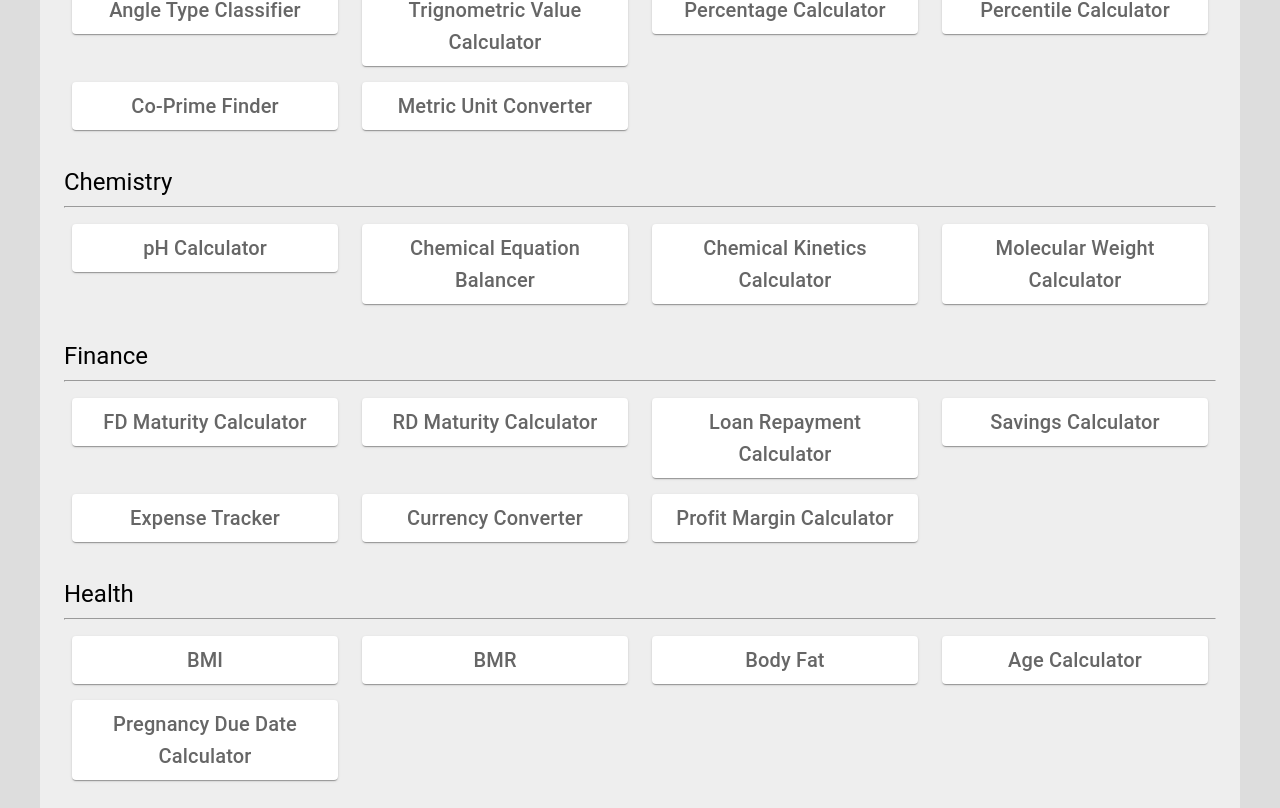
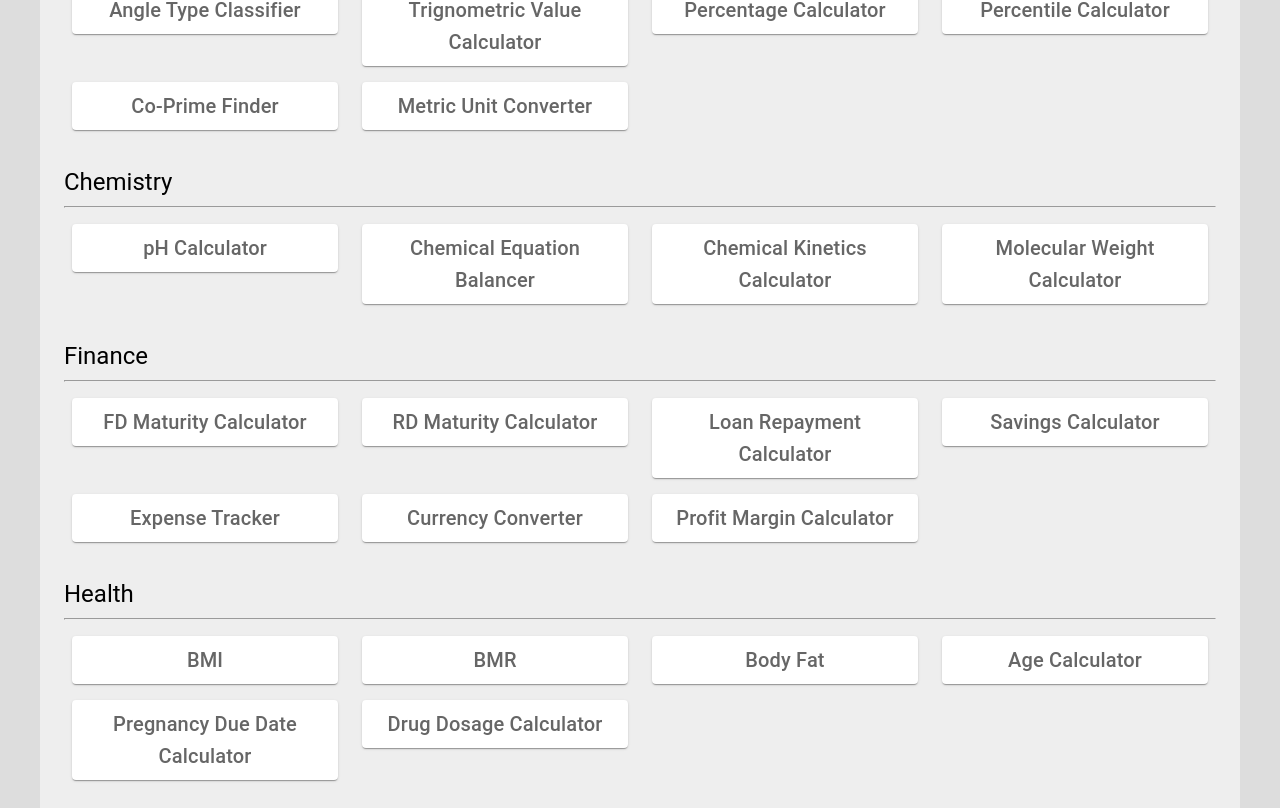
Before and after one commit to SarthakKeshari/calc_for_everything, a React (Create React App) app in the folder calculators/: page / in a window 1280 px wide. Shown: the part 1534-2342 px from the top of the page. Built offline with nearby package versions, Linux system fonts and the light colour scheme.

Commit message:
Added folders for contribution

```diff
--- a/calculators/src/App.js
+++ b/calculators/src/App.js
@@ -82,6 +82,7 @@ import MainCodeEditorWebDev from './computer_science/codeEditorWebDev/MainCodeEd
 import MainFracToDecAndDecToFrac from './computer_science/fracToDecAndDecToFrac/MainFracToDecAndDecToFrac';
 import MainMetricUnitConverter from './mathematical/metricUnitConverter/MainMetricUnitConverter';
 import MainPercentageCalc from './mathematical/percentageCalc/MainPercentageCalc';
+import MainDrugDosageCalc from './health/drugdosageCalc/MainDrugdosageCalc';
 
 function App() {
   return (
@@ -176,6 +177,7 @@ function App() {
             <Route path="bodyfat" element={<MainBodyFat />} />
             <Route path="agecalculator" element={<MainAgeCalculator />} />
             <Route path="pregnancyduedatecalc" element={<MainPregnancyDueDateCalc />} />
+            <Route path="drugdosagecalc" element={<MainDrugDosageCalc />} />
           </Route>
         </Routes>
       </BrowserRouter>
--- a/calculators/src/Home.js
+++ b/calculators/src/Home.js
@@ -109,6 +109,7 @@ export default function Home() {
             <HomeGridItem calcName="Body Fat" path="/bodyfat"/>
             <HomeGridItem calcName="Age Calculator" path="/agecalculator"/>
             <HomeGridItem calcName="Pregnancy Due Date Calculator" path="/pregnancyduedatecalc"/>
+            <HomeGridItem calcName="Drug Dosage Calculator" path="/drugdosagecalc"/>
         </Grid>
         <br/>
     </Container>
--- /dev/null
+++ b/calculators/src/health/drugDosageCalc/MainDrugDosageCalc.js
@@ -0,0 +1,14 @@
+import React from 'react';
+import { Container, Typography } from '@mui/material';
+
+function MainDrugDosageCalc(){
+    return(
+        <Container maxWidth="lg" sx={{ bgcolor: '#eeeeee', minHeight: '90vh', paddingY:"10" }}>
+            <Typography pt={1} variant='h5' sx = {{textAlign: "center"}}>Drug Dosage Calculator</Typography>
+            <hr/>
+            <br/>
+        </Container>
+    )
+}
+
+export default MainDrugDosageCalc;
```
